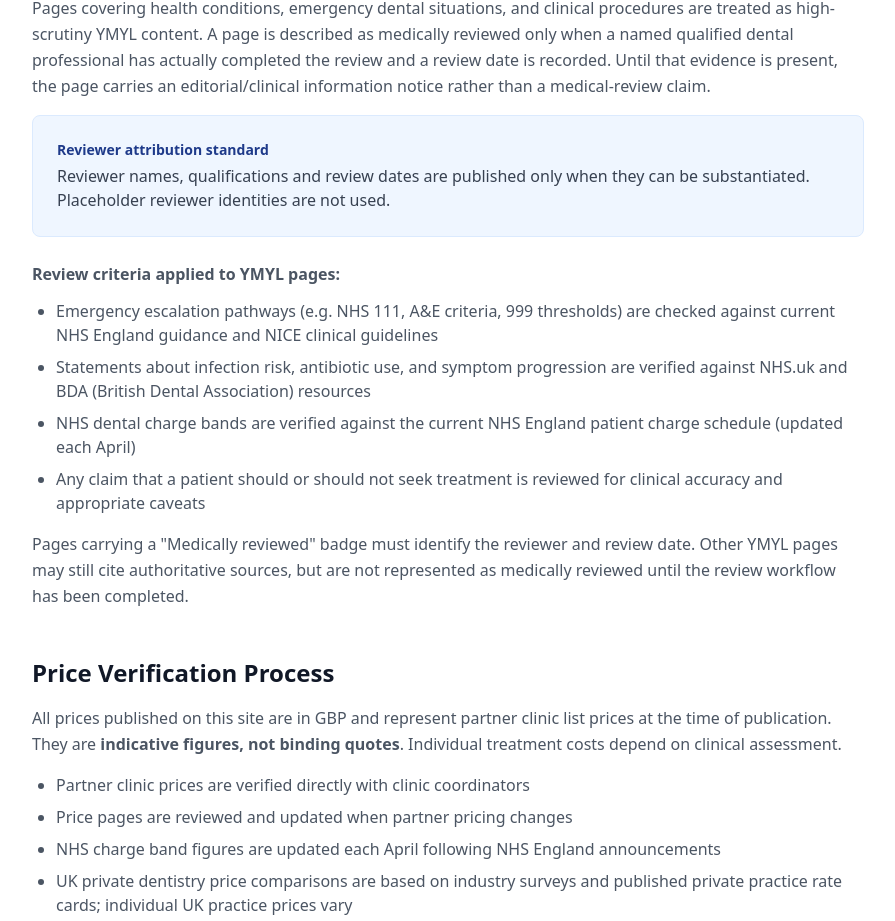
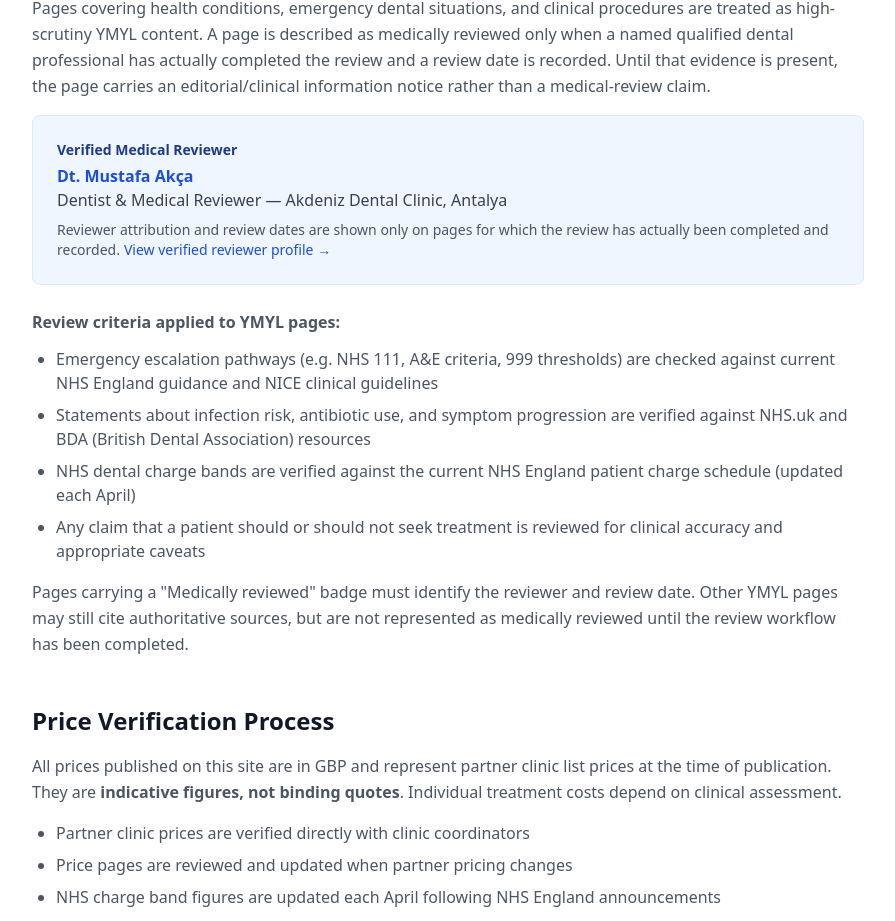
Before and after one commit to digiroiio-lgtm/teethdoneinturkey, a Next.js app: page /editorial-policy in a window 1280 px wide. Shown: the part 795-1716 px from the top of the page, without its empty margins (192-1087 px from the left). Built offline with nearby package versions, Linux system fonts and the light colour scheme.

Commit message:
feat(reviewer): connect editorial policy to verified reviewer

```diff
--- a/src/app/editorial-policy/page.tsx
+++ b/src/app/editorial-policy/page.tsx
@@ -60,10 +60,14 @@
             </p>
 
             <div className="bg-blue-50 border border-blue-100 rounded-lg p-6 mb-6">
-              <p className="text-sm font-semibold text-blue-900 mb-1">Reviewer attribution standard</p>
-              <p className="text-gray-700">
-                Reviewer names, qualifications and review dates are published only when they can be
-                substantiated. Placeholder reviewer identities are not used.
+              <p className="text-sm font-semibold text-blue-900 mb-1">Verified Medical Reviewer</p>
+              <p className="text-gray-700 mb-2">
+                <strong><Link href="/medical-reviewers/mustafa-akca" className="text-blue-700 hover:underline">Dt. Mustafa Akça</Link></strong><br />
+                Dentist &amp; Medical Reviewer — Akdeniz Dental Clinic, Antalya
+              </p>
+              <p className="text-gray-600 text-sm">
+                Reviewer attribution and review dates are shown only on pages for which the review has actually been completed and recorded.
+                <Link href="/medical-reviewers/mustafa-akca" className="text-blue-700 hover:underline ml-1">View verified reviewer profile →</Link>
               </p>
             </div>
 
```
